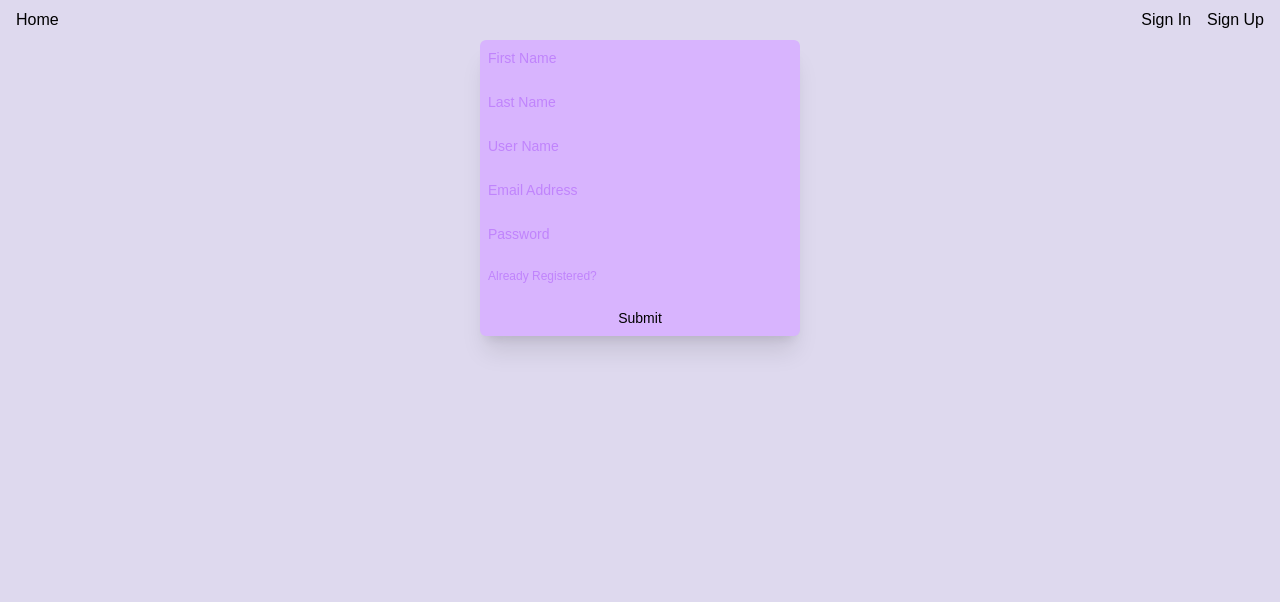
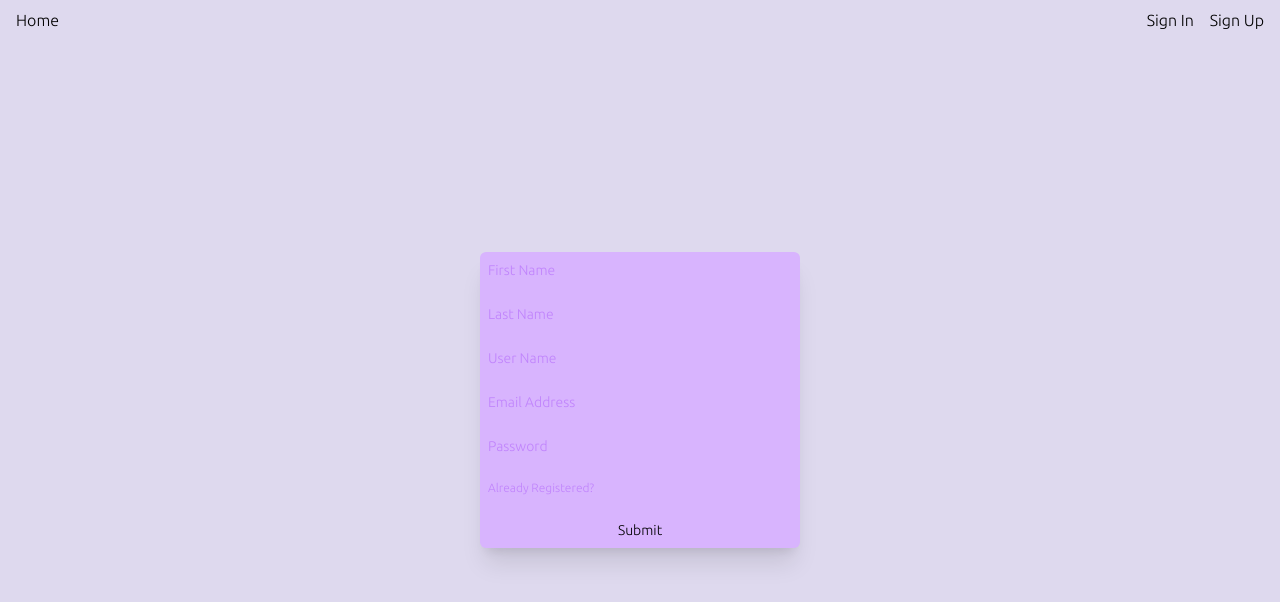
Before and after one commit to TaherJalal/Twitter-Clone, a Next.js app: page /auth/signup in a window 1280 px wide. Shown: the top 602 px of the page. Built offline with nearby package versions, Linux system fonts and the light colour scheme.

Commit message:
added font and center auth

```diff
--- a/package.json
+++ b/package.json
@@ -9,6 +9,7 @@
     "lint": "next lint"
   },
   "dependencies": {
+    "@next/font": "^13.2.4",
     "@prisma/client": "^4.11.0",
     "@react-spring/web": "^9.7.1",
     "@types/bcrypt": "^5.0.0",
--- a/pages/_app.tsx
+++ b/pages/_app.tsx
@@ -1,7 +1,14 @@
 import '@/styles/globals.css'
 import type { AppProps } from 'next/app'
 import { QueryClientProvider } from 'react-query'
+import {Ubuntu} from 'next/font/google'
+
+const ubuntu = Ubuntu({
+  style: 'normal',
+  weight: '300',
+  preload: false
+})
 
 export default function App({ Component, pageProps }: AppProps) {
-  return <Component {...pageProps}  />
+  return <Component {...pageProps}  className={ubuntu.className} />
 }
--- a/pages/auth/signin.tsx
+++ b/pages/auth/signin.tsx
@@ -2,6 +2,7 @@
 import axios from 'axios'
 import Navbar from '@/components/Navbar'
 import Link from 'next/link'
+
 
 function signup() {
     let [email ,setEmail] = useState("")
@@ -18,7 +19,7 @@
   return (
     <>
     <Navbar />
-<div className='capitalize 90-h 90-w flex justify-center items-center font-montserrat'>
+<div className='capitalize h-90-h w-screen flex justify-center items-center font-montserrat'>
 
     <form onSubmit={post} className='flex flex-col gap-6 w-80 bg-purple-300 rounded-md shadow-xl p-2 transition hover:-translate-y-2 hover:ease-in-out duration-500'>
 
--- a/pages/auth/signup.tsx
+++ b/pages/auth/signup.tsx
@@ -26,7 +26,7 @@
     <>
     <Navbar />
 
-<div className='capitalize 90-h 90-w flex justify-center items-center font-montserrat'>
+<div className='capitalize h-90-h w-screen flex justify-center items-center font-montserrat'>
 
     <form onSubmit={post} className='flex flex-col gap-6 w-80 bg-purple-300 rounded-md shadow-xl p-2 transition hover:-translate-y-2 hover:ease-in-out duration-500'>
 
--- a/pages/index.tsx
+++ b/pages/index.tsx
@@ -2,9 +2,10 @@
 import Link from 'next/link'
 import Navbar from '@/components/Navbar'
 
+
 function index() {
   return (
-    <div className='font-montserrat'>
+    <div>
       <Navbar />
     </div>
   )
--- a/styles/globals.css
+++ b/styles/globals.css
@@ -1,14 +1,15 @@
 @tailwind base;
 @tailwind components;
 @tailwind utilities;
-@import url('https://fonts.googleapis.com/css2?family=Montserrat:ital,wght@0,100;0,200;0,300;0,400;0,500;0,600;0,700;0,800;0,900;1,100;1,200;1,300;1,400;1,500;1,600;1,700;1,800;1,900&display=swap');
-
+@import url('https://fonts.googleapis.com/css2?family=Montserrat:ital,wght@0,100;0,200;0,300;0,400;0,500;0,600;0,700;0,800;0,900;1,100;1,200;1,300;1,400;1,500;1,600;1,700;1,800;1,900&family=Ubuntu:ital,wght@0,300;0,400;0,500;0,700;1,300;1,400;1,500;1,700&display=swap');
 :root {
   --max-width: 1100px;
   --border-radius: 12px;
   --font-mono: ui-monospace, Menlo, Monaco, 'Cascadia Mono', 'Segoe UI Mono',
     'Roboto Mono', 'Oxygen Mono', 'Ubuntu Monospace', 'Source Code Pro',
     'Fira Mono', 'Droid Sans Mono', 'Courier New', monospace;
-background-color: rgb(222, 217, 238);
-font-family: 'Montserrat', sans-serif;
+  background-color: rgb(222, 217, 238);
 }
+*{
+  font-family: 'Ubuntu', sans-serif;
+}
```
Also changed, not shown: 1 other file (tests, documents, lock files or other folders).
